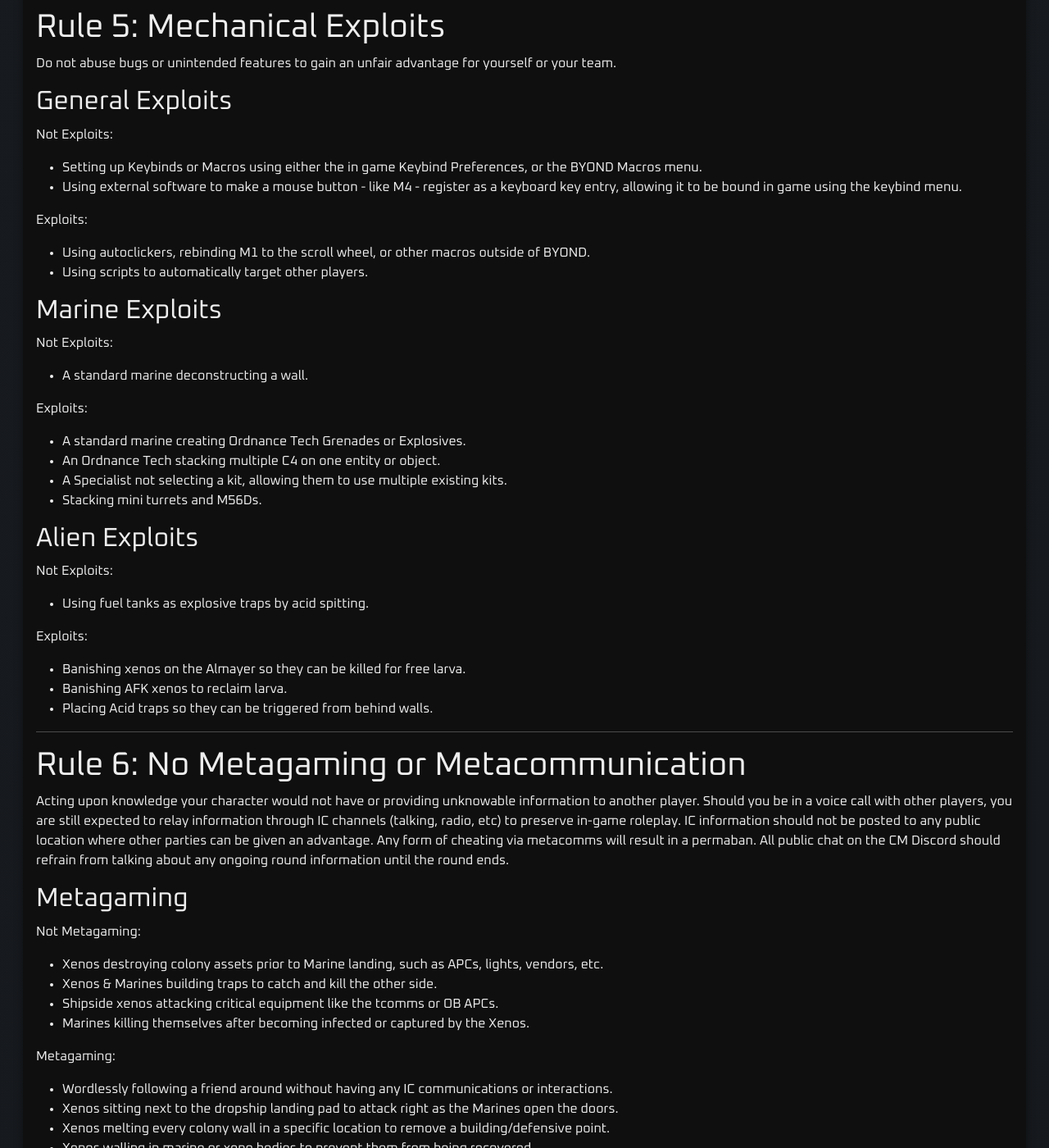
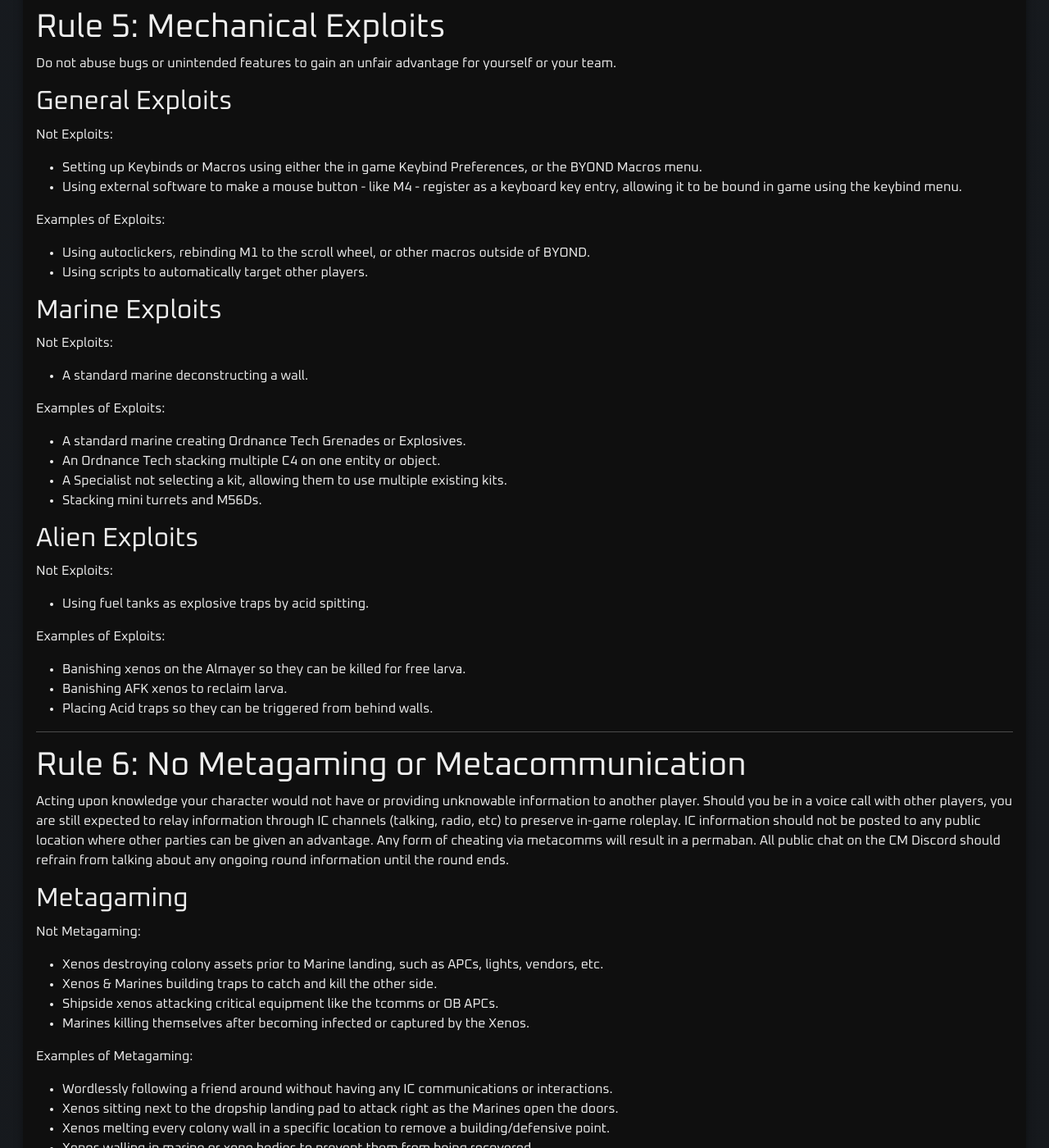
Before and after one commit to cmss13-devs/web, a Jekyll site: the page built from rules.md, in a window 1280 px wide and 1400 px high, scrolled down 6232 px. Shown: the whole window at 82% size. Built offline with Jekyll 4.4.1, drawn with Linux system fonts in a browser that asks for light colours; some of the changed text lies outside the part shown.

Commit message:
Update rules.md

```diff
--- a/rules.md
+++ b/rules.md
@@ -244,7 +244,7 @@ Not Exploits:
 - Setting up Keybinds or Macros using either the in game Keybind Preferences, or the BYOND Macros menu.
 - Using external software to make a mouse button - like M4 - register as a keyboard key entry, allowing it to be bound in game using the keybind menu.
 
-Exploits:
+Examples of Exploits:
 - Using autoclickers, rebinding M1 to the scroll wheel, or other macros outside of BYOND.
 - Using scripts to automatically target other players.
 
@@ -253,7 +253,7 @@ Exploits:
 Not Exploits:
 - A standard marine deconstructing a wall.
 
-Exploits:
+Examples of Exploits:
 - A standard marine creating Ordnance Tech Grenades or Explosives.
 - An Ordnance Tech stacking multiple C4 on one entity or object.
 - A Specialist not selecting a kit, allowing them to use multiple existing kits.
@@ -264,7 +264,7 @@ Exploits:
 Not Exploits:
 - Using fuel tanks as explosive traps by acid spitting.
 
-Exploits:
+Examples of Exploits:
 - Banishing xenos on the Almayer so they can be killed for free larva.
 - Banishing AFK xenos to reclaim larva.
 - Placing Acid traps so they can be triggered from behind walls.
@@ -283,7 +283,7 @@ Not Metagaming:
 - Shipside xenos attacking critical equipment like the tcomms or OB APCs.
 - Marines killing themselves after becoming infected or captured by the Xenos.
 
-Metagaming:
+Examples of Metagaming:
 - Wordlessly following a friend around without having any IC communications or interactions.
 - Xenos sitting next to the dropship landing pad to attack right as the Marines open the doors.
 - Xenos melting every colony wall in a specific location to remove a building/defensive point.
@@ -300,7 +300,7 @@ Not Metacommunication:
 - Teaching someone how to play the game and various mechanics through Voicechat, LOOC or other external communication methods.
 - Streaming the game with no delay.
 
-Metacommunication:
+Examples of Metacommunication:
 - Telling someone where the enemy are, event details or other In-Character information, that would otherwise be inaccessible, through Voicechat, LOOC or other external communication methods.
 
 ---
```
